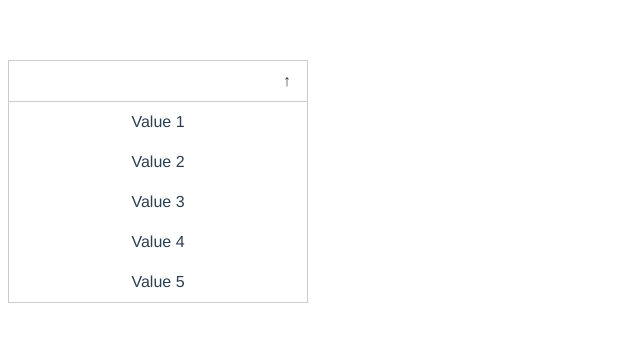
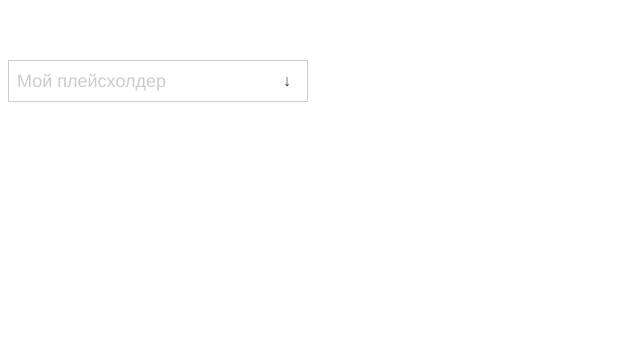
Before and after one commit to bbalkonsky/custom-select-ts, a Vue app: page / in a window 1280 px wide. Shown: the top 342 px of the page, without its empty margins (0-640 px from the left). Built offline with nearby package versions, Linux system fonts and the light colour scheme.

Commit message:
alpha 0.2: add placeholder fix: icon click handler

```diff
--- a/src/App.vue
+++ b/src/App.vue
@@ -1,6 +1,6 @@
 <template>
   <div id="app">
-    <c-select :values='[1,2,3,4,5]'></c-select>
+    <c-select :values='[1,2,3,4,5]'>Мой плейсхолдер</c-select>
   </div>
 </template>
 
--- a/src/custom-select/CSelect.vue
+++ b/src/custom-select/CSelect.vue
@@ -1,8 +1,14 @@
 <template>
   <div class="cselect" :class="{'is-active': isSelectActive}">
     <div class="cselect_header" @click="onSelectClick()">
-      <span class="cselect_current">{{ currentSelectValue }}</span>
-      <div class="cselect_ico" @click.stop="clearCurrentValue()">
+      <span class="cselect_current" :class="{'is-placeholder': !currentSelectValue.length}">
+        <template v-if="currentSelectValue.length">
+          {{ currentSelectValue }}
+        </template>
+        <slot v-else>Please select</slot>
+      </span>
+
+      <div class="cselect_ico" @click.stop="onIcoClick()">
         {{ !currentSelectValue.length ? (isSelectActive ? '&uarr;' : '&darr;') : '&times;' }}
       </div>
     </div>
@@ -25,7 +31,7 @@ import CSelectItem from "@/custom-select/CSelectItem.vue";
 export default class CSelect extends Vue {
   @Prop() private values!: string[];
 
-  isSelectActive = true;
+  isSelectActive = false;
   currentSelectValue = '';
 
   onSelectClick(): void {
@@ -37,8 +43,13 @@ export default class CSelect extends Vue {
     this.isSelectActive = false;
   }
 
-  clearCurrentValue(): void {
-    this.currentSelectValue = '';
+  onIcoClick(): void {
+    if (this.currentSelectValue.length) {
+      this.currentSelectValue = '';
+      this.isSelectActive = false;
+    } else {
+      this.isSelectActive = !this.isSelectActive;
+    }
   }
 
 }
@@ -77,6 +88,10 @@ $grey: #cccccc;
     font-size: 18px;
     line-height: 24px;
     padding: 8px;
+
+    &.is-placeholder {
+      color: $grey;
+    }
   }
 
   &_ico {
```
